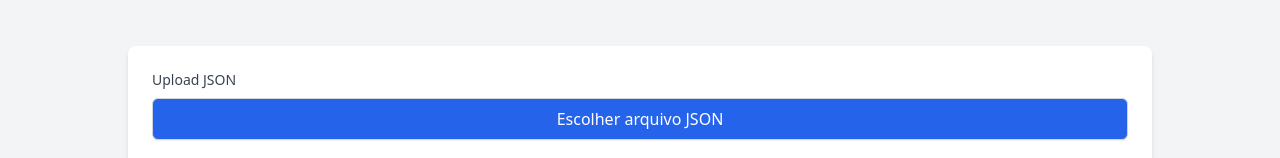
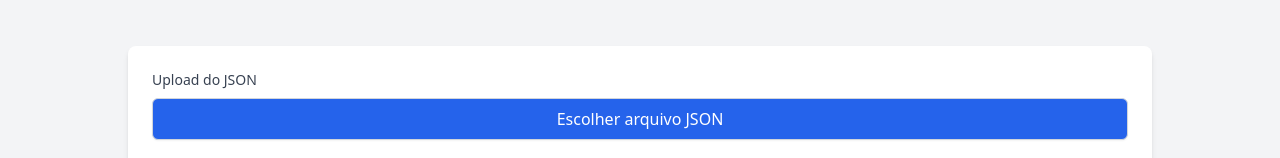
Before and after one commit to amayararocha/heatmap, a React (Create React App) app: page / in a window 1280 px wide. Shown: the part 154-312 px from the top of the page. Built offline with nearby package versions, Linux system fonts and the light colour scheme.

Commit message:
task: ajuste no texto do input

```diff
--- a/src/components/mainContent/MainContent.js
+++ b/src/components/mainContent/MainContent.js
@@ -71,7 +71,7 @@ const MainContent = () => {
         <div className="max-w-5xl w-full bg-white p-6 rounded-lg shadow-md">
           <div className="mb-4">
             <label className="block mb-2 text-sm font-medium text-gray-700">
-              Upload JSON
+              Upload do JSON
             </label>
             <div className="relative">
               <input
```
